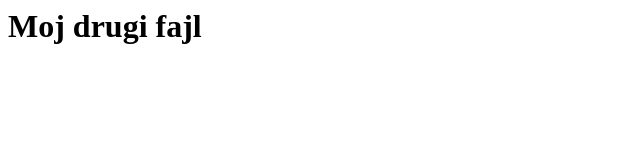
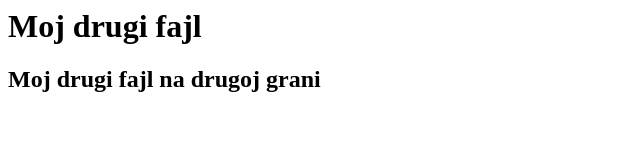
Before and after one commit to bomiluks/folder2, a plain HTML site: page index.html in a window 1280 px wide. Shown: the whole page, without its empty margins (0-640 px from the left). Drawn offline with Linux system fonts and the light colour scheme.

Commit message:
Update index.html

```diff
--- a/index.html
+++ b/index.html
@@ -1 +1,2 @@
 <h1>Moj drugi fajl</h1>
+<h2>Moj drugi fajl na drugoj grani</h2>
```
